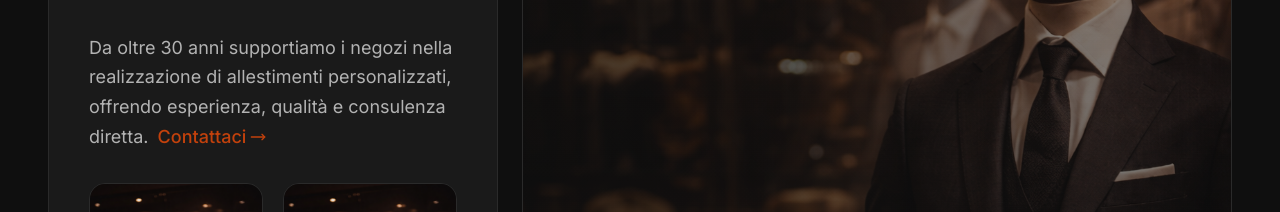
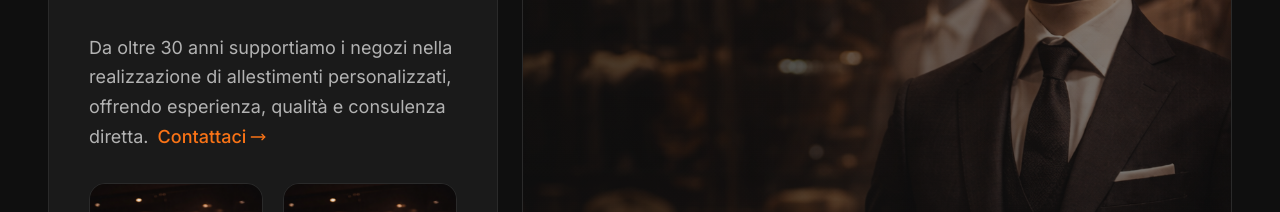
Before and after one commit to GiuseppeLiGioi/centro-vetrine, a Next.js app: page / in a window 1280 px wide. Shown: the part 2660-2872 px from the top of the page. Built offline with nearby package versions, Linux system fonts and the light colour scheme.

Commit message:
fixed. title hierarchy

```diff
--- a/src/app/(site)/chi-siamo/page.tsx
+++ b/src/app/(site)/chi-siamo/page.tsx
@@ -44,7 +44,7 @@ export default function ChiSiamo() {
       </section>
 
       <section className={styles.ourHistory}>
-        <h1 className={styles.topTitle}>LA NOSTRA STORIA</h1>
+        <h2 className={styles.topTitle}>LA NOSTRA STORIA</h2>
         <p className={styles.topDescription}>
           Da oltre 30 anni, <strong>Centro Vetrine</strong> è il punto di
           riferimentoper l'arredamento di negozi a Olbia e in tutta la Sardegna.
--- a/src/app/(site)/page.module.css
+++ b/src/app/(site)/page.module.css
@@ -198,13 +198,13 @@
   align-items: center;
   gap: var(--space-1);
   margin-left: var(--space-1);
-  color: var(--color-primary);
+  color: var(--color-primary-soft);
   font-weight: var(--font-medium);
   text-decoration: none;
   transition: color 0.2s ease;
 }
 .contactUs:hover {
-  color: var(--color-primary-hover);
+  color: var(--color-primary-soft-hover);
 }
 .contactUs svg {
   width: 16px;
--- a/src/components/ui/ShopCard/ShopCard.tsx
+++ b/src/components/ui/ShopCard/ShopCard.tsx
@@ -21,7 +21,7 @@ export default function ShopCard({ shopName, city, image }: ShopCardProps) {
           alt={image.alt}
         />
         <div className={styles.infoWork}>
-          <h4 className={styles.titleShop}>{shopName}</h4>
+          <h3 className={styles.titleShop}>{shopName}</h3>
           <p className={styles.cityShop}>{city}</p>
         </div>
       </div>
```
